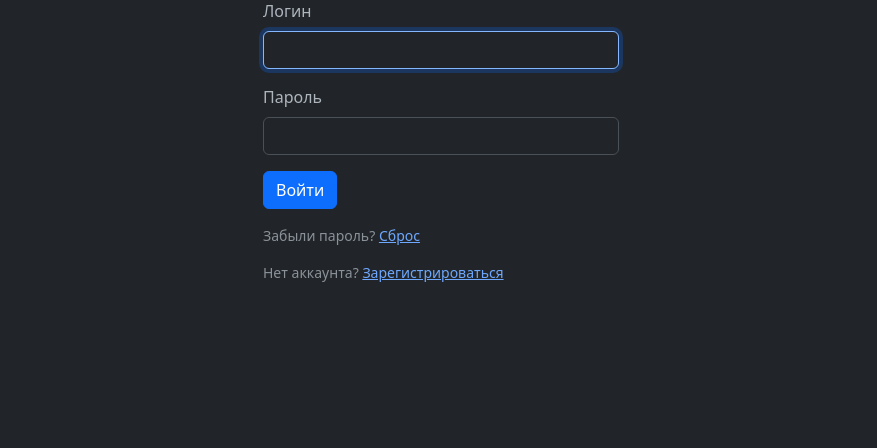
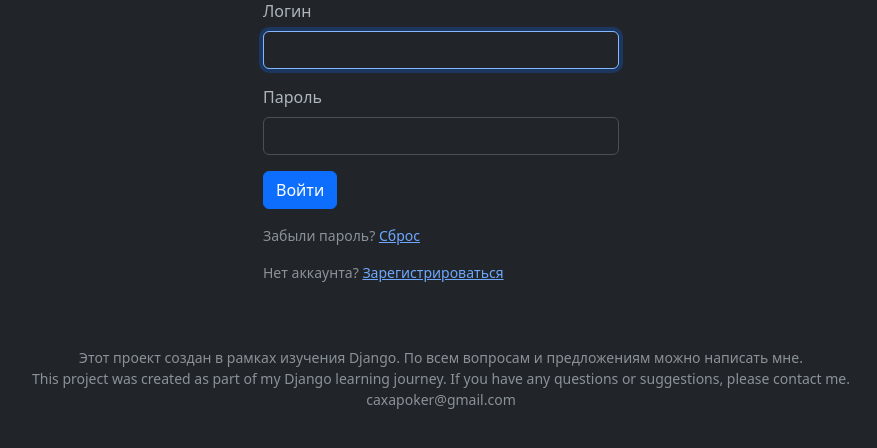
Before and after one commit to Viking-san/learning-journal, a Django app: page /accounts/login/?next=/comment/1/edit/ in a window 1280 px wide. Shown: the part 151-599 px from the top of the page, without its empty margins (199-1076 px from the left). Run offline with Django 5.2, Linux system fonts and the light colour scheme; parts of the project's set-up code (start-up, migrations or seed data) failed here and were passed over; some libraries are stand-ins or nearby versions.

Commit message:
add site footer

```diff
--- a/journal/templates/journal/base.html
+++ b/journal/templates/journal/base.html
@@ -143,6 +143,16 @@
     {% endif %}
     {% block content %}
     {% endblock %}
+
+
+    <div class="text-center mt-5 small text-muted">
+        <p>
+            Этот проект создан в рамках изучения Django. По всем вопросам и предложениям можно написать мне.<br>
+            This project was created as part of my Django learning journey. If you have any questions or suggestions, please contact me.<br>
+            <a href="mailto:caxapoker@gmail.com" class="text-decoration-none text-muted">caxapoker@gmail.com</a>
+        </p>
+    </div>
+
     </main>
 
     {% if USE_CDN %}
```
Also changed, not shown: journal/views.py (+5 -2 lines).
